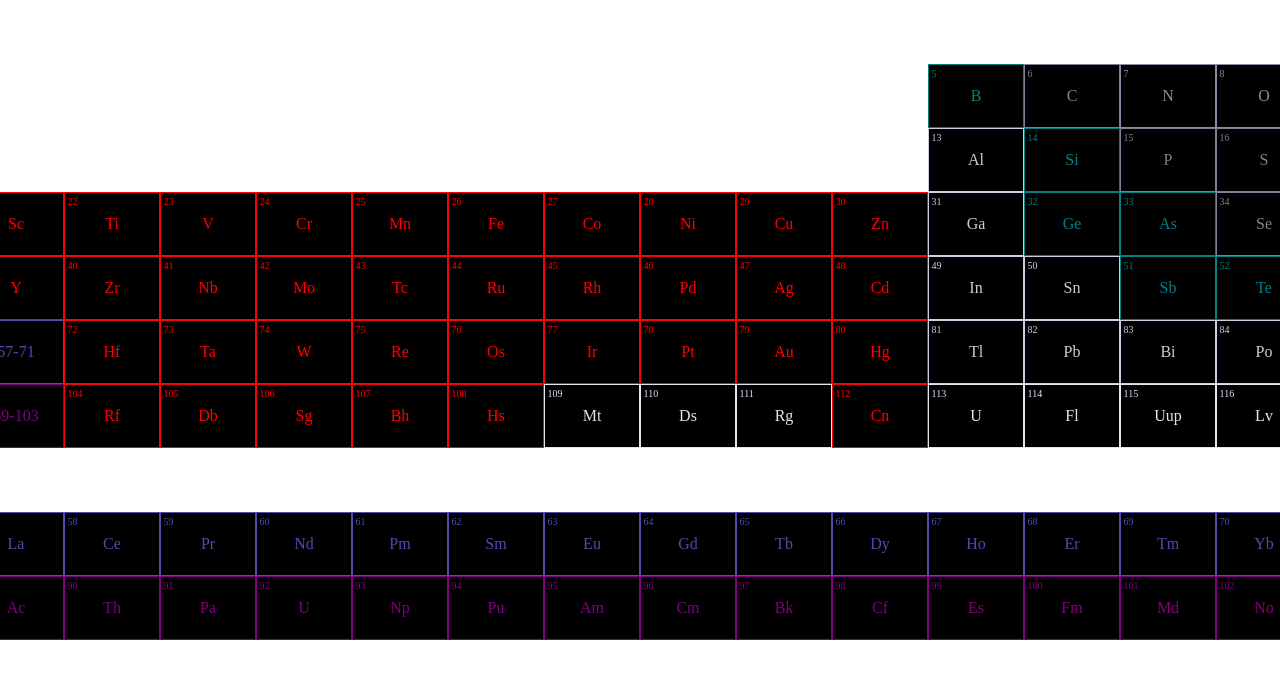
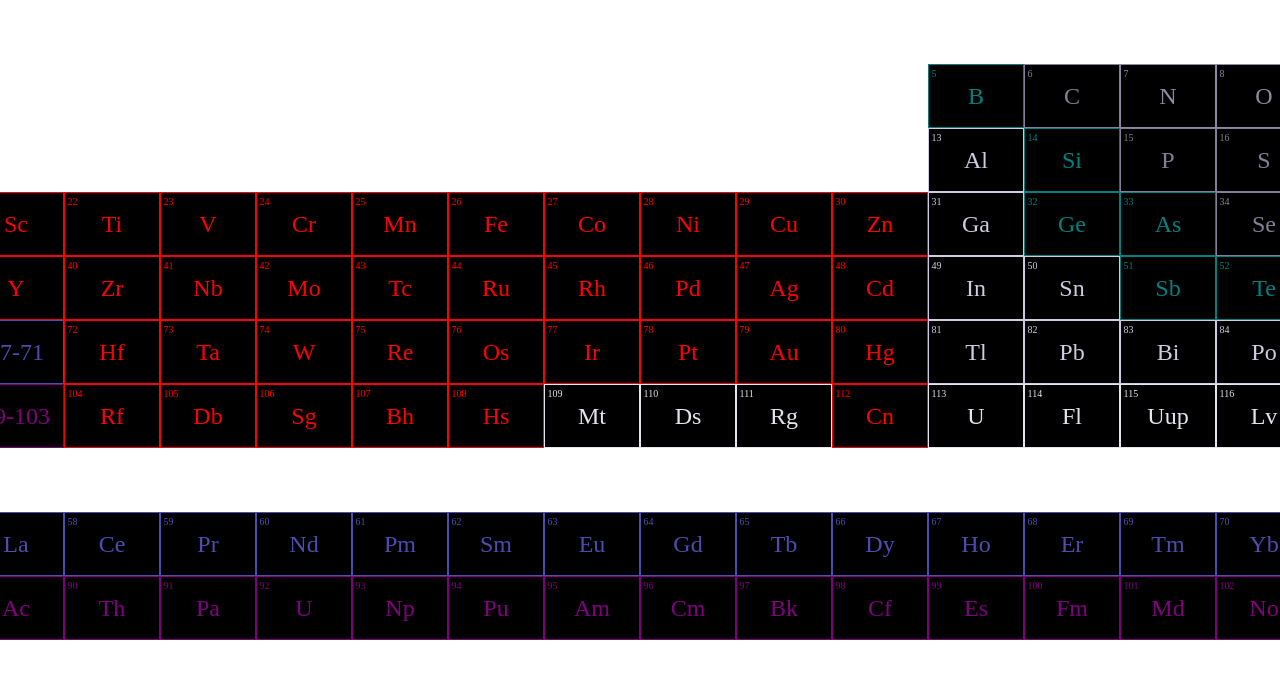
Before and after one commit to niyazieren/periodictable, a React (Create React App) app: page / in a window 1280 px wide. Shown: the top 678 px of the page. Built offline with nearby package versions, Linux system fonts and the light colour scheme.

Commit message:
Update App.js

```diff
--- a/src/components/App.js
+++ b/src/components/App.js
@@ -33,7 +33,7 @@ const App = () =>{
 
 					}}
 				>
-					{element.symbol}
+					<div className="symbol">{element.symbol}</div>
 					<div className="number" >{element.number}</div>
 
 
```
